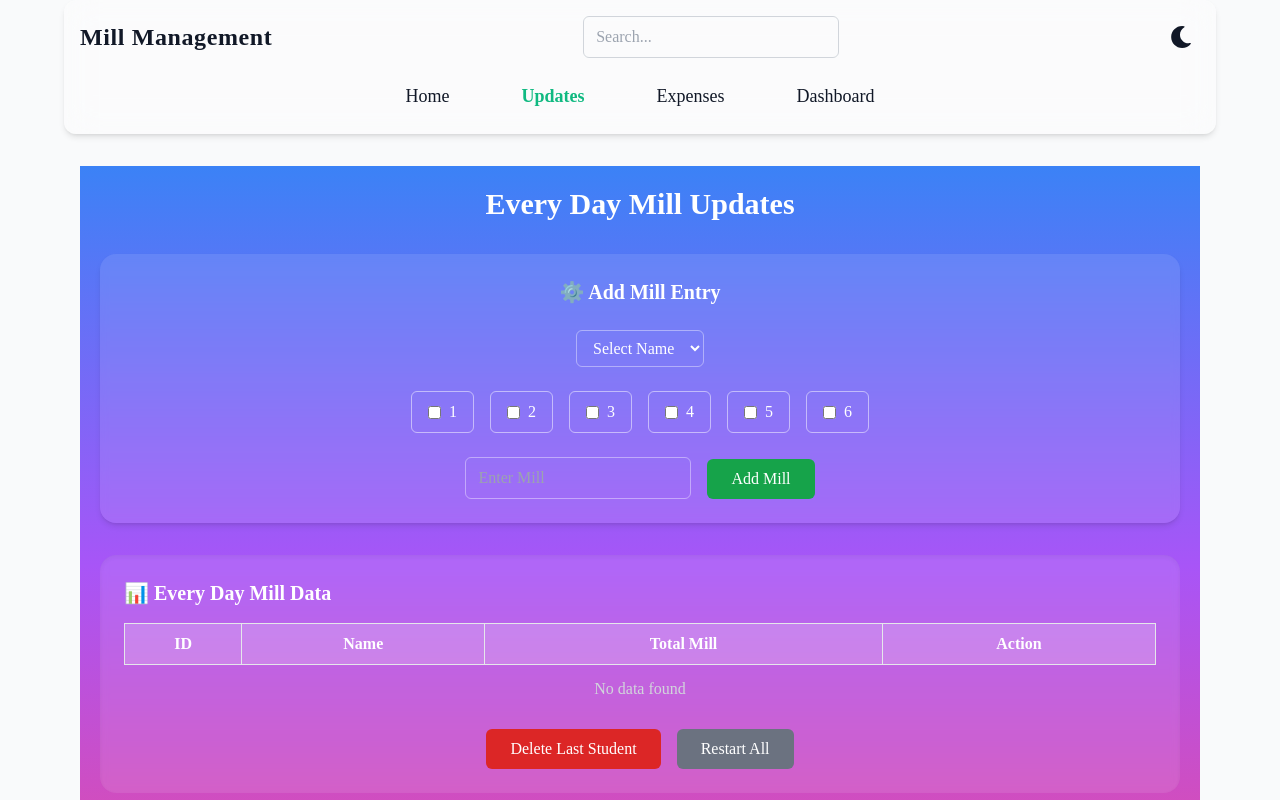
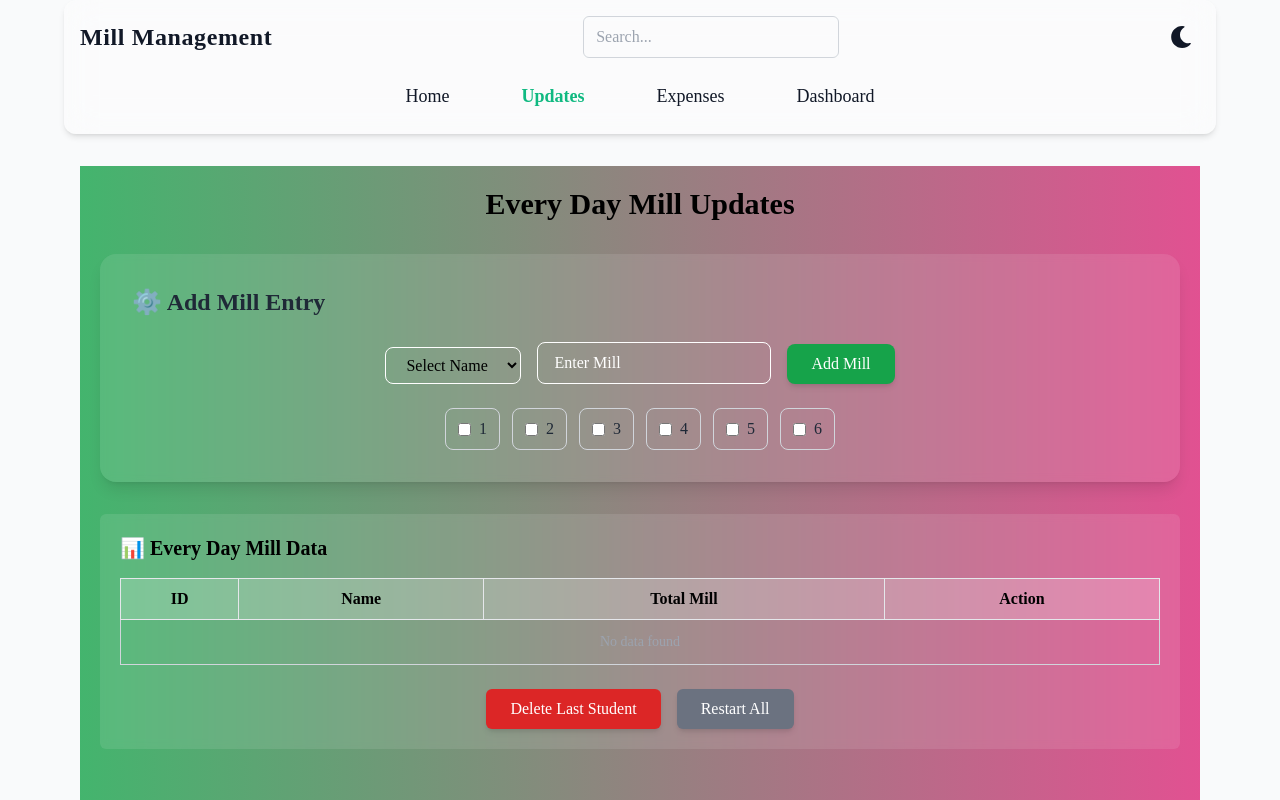
Before and after one commit to Rezowan6/React-and-Tailwind-Css-Project, a React (Vite) app: page /updates in a window 1280 px wide. Shown: the top 800 px of the page. Built offline with nearby package versions, Linux system fonts and the light colour scheme.

Commit message:
Updated project with new feature

```diff
--- a/src/components/Button.jsx
+++ b/src/components/Button.jsx
@@ -1,30 +1,60 @@
 import React from "react";
 
-export default function Button({ type, onClick }) {
+export default function Button({ type, onClick, label }) {
     let bgColor = "";
     let hoverColor = "";
+    let textColor = "text-white";
 
-    if (type === "delete") {
+    switch (type) {
+        case "delete":
         bgColor = "bg-red-600";
         hoverColor = "hover:bg-red-700";
-    } else if (type === "restart") {
+        break;
+        case "restart":
         bgColor = "bg-gray-500";
         hoverColor = "hover:bg-gray-600";
-    } else {
+        break;
+        case "backup":
         bgColor = "bg-blue-600";
         hoverColor = "hover:bg-blue-700";
+        break;
+        case "restore":
+        bgColor = "bg-yellow-500";
+        hoverColor = "hover:bg-yellow-600";
+        textColor = "text-white";
+        break;
+        default:
+        bgColor = "bg-teal-600";
+        hoverColor = "hover:bg-teal-700";
+        break;
     }
 
-    return (
+    return type === "restore" ? (
+        // Special case for Restore (file input)
+        <label
+        className={`${bgColor} ${hoverColor} ${textColor} px-6 py-2 rounded-md shadow-md cursor-pointer transition hover:scale-105`}
+        >
+        {label || "Restore"}
+        <input
+            type="file"
+            accept=".json"
+            className="hidden"
+            onChange={onClick} // onClick here handles file upload
+        />
+        </label>
+    ) : (
         <button
         onClick={onClick}
-        className={`${bgColor} ${hoverColor} text-white px-6 py-2 rounded-md transition`}
+        className={`${bgColor} ${hoverColor} ${textColor} px-6 py-2 rounded-md shadow-md transition hover:scale-105`}
         >
-        {type === "delete"
+        {label ||
+            (type === "delete"
             ? "Delete Last Student"
             : type === "restart"
             ? "Restart All"
-            : "Button"}
+            : type === "backup"
+            ? "Backup"
+            : "Button")}
         </button>
     );
 }
--- a/src/pages/Home.jsx
+++ b/src/pages/Home.jsx
@@ -51,7 +51,7 @@ export default function Home({ filter, darkMode }) {
       editCount: 0,
       editHistory: [],
     };
-
+    // duplicate name
     const isDuplicate = students.some(
       (s) => s.name.toLowerCase() === name.toLowerCase() && editIndex === null
     );
--- a/src/pages/Updates.jsx
+++ b/src/pages/Updates.jsx
@@ -1,7 +1,10 @@
 import { useState, useEffect } from "react";
 import Button from "../components/Button.jsx";
+import ReusableCard from "../components/ReusableCard.jsx";
+import AlertPopup from "../components/AlertPopup.jsx";
+import useAlert from "../hooks/useAlert.js";
 
-export default function Updates({ filter }) {
+export default function Updates({ filter, darkMode }) {
   const [students, setStudents] = useState([]);
   const [selectedName, setSelectedName] = useState("");
   const [selectedAmount, setSelectedAmount] = useState(null);
@@ -10,41 +13,47 @@ export default function Updates({ filter }) {
   const [editIndex, setEditIndex] = useState(null);
   const [viewStudent, setViewStudent] = useState(null);
 
-  // ✅ Load data on start
+  const { alertData, showAlert, showConfirm, closeAlert } = useAlert();
+
+  const bgClass = darkMode
+    ? "bg-[#121212] text-white"
+    : "bg-gradient-to-r from-green-600/80 to-pink-600/80 text-black";
+  const cardBg = darkMode ? "bg-[#1E1E2F]/90" : "bg-white/10";
+  const inputBorder = darkMode
+    ? "border-white text-white placeholder-white"
+    : "border-white text-black placeholder-white";
+
+  // Load students and mill data
   useEffect(() => {
     const savedStudents = JSON.parse(localStorage.getItem("studentsData")) || [];
-    const names = savedStudents.map(({ name }) => ({ name }));
-    setStudents(names);
+    setStudents(savedStudents.map(({ name }) => ({ name })));
 
     const savedMillData = JSON.parse(localStorage.getItem("millData")) || [];
     setExtraRows(savedMillData);
   }, []);
 
-  // ✅ Save mill data to localStorage whenever updated
   useEffect(() => {
     localStorage.setItem("millData", JSON.stringify(extraRows));
   }, [extraRows]);
 
-  // ✅ Save daily entry into monthly history (once per day)
+  // Add to monthly data
   const addToMonthlyData = (name, millValue) => {
     const today = new Date().toLocaleDateString("en-GB");
     const monthlyData = JSON.parse(localStorage.getItem("monthlyMillData")) || {};
-
     if (!monthlyData[name]) monthlyData[name] = [];
 
-    // একদিনে একবারের চেক
     const todayEntry = monthlyData[name].find((entry) => entry.date === today);
     if (todayEntry) {
-      alert(`❌ ${name} এর জন্য আজকের দিন already মিল এন্ট্রি আছে! তুমি শুধু edit করতে পারবে।`);
-      return false; // add হবে না
+      showAlert("⚠️ Warning", `A mill entry for ${name} has already been added today! You can only edit it.`);
+      return false;
     }
 
     monthlyData[name].push({ date: today, mill: millValue });
     localStorage.setItem("monthlyMillData", JSON.stringify(monthlyData));
-    return true; // add সফল
+    return true;
   };
 
-  // ✅ Checkbox handler
+  // checkbox
   const handleCheckbox = (value) => {
     if (selectedAmount === value) {
       setSelectedAmount(null);
@@ -55,25 +64,24 @@ export default function Updates({ filter }) {
     }
   };
 
-  // ✅ Add or Update Mill
+  // Add or Edit Mill
   const handleAdd = () => {
-    if (!selectedName) return alert("একজন নাম সিলেক্ট করুন!");
-    if (!customInput) return alert("মিল এন্ট্রি লিখুন বা সিলেক্ট করুন!");
+    if (!selectedName) return showAlert("❌ Error", "Please select a student!");
+    if (!customInput) return showAlert("❌ Error", "Please enter or select a mill value!");
 
     const millValue = Number(customInput);
 
     setExtraRows((prevRows) => {
       if (editIndex !== null) {
-        // ✅ Edit মোড: একাধিকবার edit allowed
         const updated = [...prevRows];
         updated[editIndex] = {
           ...updated[editIndex],
           mill: millValue,
-          edited: true, // চিহ্ন
+          edited: true,
         };
         setEditIndex(null);
 
-        // Monthly data update
+        // Update monthly
         const monthlyData = JSON.parse(localStorage.getItem("monthlyMillData")) || {};
         const today = new Date().toLocaleDateString("en-GB");
         if (!monthlyData[selectedName]) monthlyData[selectedName] = [];
@@ -82,14 +90,13 @@ export default function Updates({ filter }) {
         );
         if (todayEntryIndex !== -1) {
           monthlyData[selectedName][todayEntryIndex].mill = millValue;
-          monthlyData[selectedName][todayEntryIndex].edited = true; // ✎ চিহ্ন
+          monthlyData[selectedName][todayEntryIndex].edited = true;
         }
         localStorage.setItem("monthlyMillData", JSON.stringify(monthlyData));
-
+        showAlert("✅ Updated", `${selectedName} এর মিল এন্ট্রি আপডেট হয়েছে`);
         return updated;
       }
 
-      // ✅ Add মোড: একদিনে একবারের চেক
       const success = addToMonthlyData(selectedName, millValue);
       if (!success) return prevRows;
 
@@ -100,8 +107,12 @@ export default function Updates({ filter }) {
           ...updatedRows[rowIndex],
           mill: updatedRows[rowIndex].mill + millValue,
         };
+        showAlert("✅ Added", `Mill entry for ${selectedName} has been added successfully!`);
+
         return updatedRows;
       } else {
+        showAlert("✅ Added", `Mill entry for ${selectedName} has been added successfully!`);
+
         return [...prevRows, { name: selectedName, mill: millValue }];
       }
     });
@@ -111,7 +122,6 @@ export default function Updates({ filter }) {
     setCustomInput("");
   };
 
-  // ✅ Edit button handler
   const handleEdit = (index) => {
     const row = extraRows[index];
     setSelectedName(row.name);
@@ -120,7 +130,6 @@ export default function Updates({ filter }) {
     setEditIndex(index);
   };
 
-  // ✅ View monthly data
   const handleViewMonthly = (name) => {
     const monthlyData = JSON.parse(localStorage.getItem("monthlyMillData")) || {};
     setViewStudent({ name, data: monthlyData[name] || [] });
@@ -128,77 +137,89 @@ export default function Updates({ filter }) {
 
   const closeMonthlyView = () => setViewStudent(null);
 
-  // ✅ Delete last student
+  // Delete last
   const deleteLast = () => {
-    if (!extraRows.length) return alert("No student left to delete!");
-    if (confirm("Delete last student?")) {
+    if (!extraRows.length) return showAlert("❌ Error", "No student left to delete!");
+    showConfirm("🗑 Delete Last", "Are you sure you want to delete the last student?", () => {
       const updatedRows = extraRows.slice(0, -1);
       setExtraRows(updatedRows);
 
       const allStudents = JSON.parse(localStorage.getItem("studentsData")) || [];
       const newStudents = allStudents.slice(0, -1);
       localStorage.setItem("studentsData", JSON.stringify(newStudents));
-    }
+      showAlert("✅ Deleted", "Last student deleted successfully!");
+    });
   };
 
-  // ✅ Restart all students
+  // Restart all
   const restartAll = () => {
-    if (!extraRows.length) return;
-    if (confirm("Delete all students and all data?")) {
+    if (!extraRows.length) return showAlert("❌ Error", "No student data to restart!");
+    showConfirm("⚠️ Restart All", "Are you sure you want to delete all students and data?", () => {
       setExtraRows([]);
       setStudents([]);
       localStorage.removeItem("studentsData");
       localStorage.removeItem("millData");
       localStorage.removeItem("monthlyMillData");
-      alert("✅ All student data cleared!");
-    }
+      showAlert("✅ Cleared", "All student data cleared!");
+    });
   };
 
-  // ✅ Apply search filter
   const filteredRows = extraRows.filter((row) =>
     row.name.toLowerCase().includes(filter.toLowerCase())
   );
 
   return (
-    <div className="min-h-screen bg-gradient-to-b from-blue-500 via-purple-500 to-pink-500 font-[Times_New_Roman] p-5">
+    <div className={`min-h-screen p-5 font-[Times_New_Roman] transition-colors duration-500 ${bgClass}`}>
       <div className="max-w-6xl mx-auto space-y-8">
-        <h2 className="text-3xl font-bold text-center text-white">
-          Every Day Mill Updates
-        </h2>
+        <h2 className="text-2xl lg:text-3xl font-bold text-center">Every Day Mill Updates</h2>
 
-        {/* 🔹 Form Section */}
-        <div className="backdrop-blur-sm bg-white/10 p-6 rounded-2xl shadow-md space-y-6">
-          <h3 className="text-xl font-semibold text-white text-center mb-4">
+        {/* Form */}
+        <div className={`backdrop-blur-sm p-6 md:p-8 rounded-2xl shadow-lg space-y-6 transition-colors duration-500 ${cardBg}`}>
+          <h3 className={`text-2xl font-semibold flex items-center gap-2 ${darkMode ? "text-white" : "text-gray-800"}`}>
             ⚙️ {editIndex !== null ? "Edit Mill Entry" : "Add Mill Entry"}
           </h3>
 
-          {/* Select Student */}
-          <div className="flex justify-center">
+          <div className="flex flex-col gap-4 md:flex-row md:items-end justify-center">
             <select
               value={selectedName}
               onChange={(e) => setSelectedName(e.target.value)}
-              className="px-3 py-2 border border-white/40 bg-transparent text-white rounded-md focus:outline-none focus:ring-2 focus:ring-teal-400"
+              className={`px-4 py-2 border rounded-lg focus:outline-none focus:ring-2 focus:ring-teal-400 bg-transparent ${inputBorder}`}
             >
-              <option value="" className="text-black">
-                Select Name
-              </option>
+              <option value="">Select Name</option>
               {students.map((s, i) => (
-                <option key={i} value={s.name} className="text-black">
-                  {s.name}
-                </option>
+                <option key={i} value={s.name}>{s.name}</option>
               ))}
             </select>
+
+            <input
+              type="number"
+              value={customInput}
+              onChange={(e) => setCustomInput(e.target.value)}
+              placeholder="Enter Mill"
+              className={`px-4 py-2 border rounded-lg focus:outline-none focus:ring-2 focus:ring-teal-400 bg-transparent ${inputBorder}`}
+            />
+
+            <button
+              onClick={handleAdd}
+              className={`${
+                editIndex !== null ? "bg-yellow-600 hover:bg-yellow-700" : "bg-green-600 hover:bg-green-700"
+              } text-white px-6 py-2 rounded-lg shadow-md transition-transform duration-300 hover:scale-105`}
+            >
+              {editIndex !== null ? "Update Mill" : "Add Mill"}
+            </button>
           </div>
 
-          {/* Mill Checkboxes */}
-          <div className="flex flex-wrap gap-4 justify-center">
+          {/* Checkboxes */}
+          <div className="flex flex-wrap gap-3 justify-center mt-3">
             {[1, 2, 3, 4, 5, 6].map((val) => (
               <label
                 key={val}
-                className={`flex items-center gap-2 border text-white rounded-md px-4 py-2 cursor-pointer transition ${
+                className={`flex items-center justify-center gap-2 border rounded-lg px-3 py-2 cursor-pointer font-medium transition-all duration-300 ${
                   selectedAmount === val
-                    ? "bg-teal-600 border-teal-400"
-                    : "border-white/50"
+                    ? "bg-teal-600 text-white border-teal-600 scale-[1.03]"
+                    : darkMode
+                    ? "border-gray-600 text-white hover:bg-gray-700"
+                    : "border-gray-300 text-gray-800 hover:bg-gray-100"
                 }`}
               >
                 <input
@@ -211,40 +232,14 @@ export default function Updates({ filter }) {
               </label>
             ))}
           </div>
-
-          {/* Input + Add Button */}
-          <div className="flex flex-col md:flex-row md:items-end gap-4 justify-center">
-            <input
-              type="number"
-              value={customInput}
-              onChange={(e) => setCustomInput(e.target.value)}
-              placeholder="Enter Mill"
-              className="px-3 py-2 border border-white/40 bg-transparent text-white rounded-md focus:outline-none focus:ring-2 focus:ring-teal-400"
-            />
-            <button
-              onClick={handleAdd}
-              className={`${
-                editIndex !== null
-                  ? "bg-yellow-600 hover:bg-yellow-700"
-                  : "bg-green-600 hover:bg-green-700"
-              } text-white px-6 py-2 rounded-md transition`}
-            >
-              {editIndex !== null ? "Update Mill" : "Add Mill"}
-            </button>
-          </div>
         </div>
 
-        {/* 🔹 Table Section */}
-        {!viewStudent ? (
-          <div className="backdrop-blur-sm bg-white/10 p-6 rounded-2xl shadow-inner space-y-4">
-            <h2 className="text-xl font-semibold mb-4 text-white">
-              📊 Every Day Mill Data
-            </h2>
-
-            <div className="overflow-x-auto">
-              <table className="w-full border-collapse text-center text-white overflow-hidden">
-                <thead>
-                  <tr className="bg-white/20">
+        {/* Table + Buttons */}
+        <div className={`backdrop-blur-sm p-5 rounded-md transition-colors duration-500 ${cardBg}`}>
+          <h2 className="text-xl font-semibold mb-4">📊 Every Day Mill Data</h2>
+          <table className={`w-full border-collapse text-center border transition-colors duration-500 ${darkMode ? "border-gray-600 text-white" : "border-gray-300 text-black"}`}>
+            <thead className={darkMode ? "bg-gray-700/30" : "bg-white/20"}>
+              <tr>
                 <th className="border py-2">ID</th>
                 <th className="border py-2">Name</th>
                 <th className="border py-2">Total Mill</th>
@@ -253,28 +248,20 @@ export default function Updates({ filter }) {
             </thead>
             <tbody>
               {filteredRows.map((row, i) => (
-                    <tr
-                      key={i}
-                      className="hover:bg-teal-600/40 transition cursor-pointer"
-                    >
+                <tr key={i} className={`transition-all duration-300 cursor-pointer ${darkMode ? "hover:bg-gradient-to-r hover:from-teal-500/30 hover:to-purple-500/30" : "hover:bg-gradient-to-r hover:from-teal-400/20 hover:to-pink-400/20"}`}>
                   <td className="border py-2">{i + 1}</td>
                   <td className="border py-2">{row.name}</td>
-                      <td className="border py-2">
-                        {row.mill}{" "}
-                        {row.edited && (
-                          <span className="text-sm text-yellow-300">✎</span>
-                        )}
-                      </td>
+                  <td className="border py-2">{row.mill} {row.edited && <span className="text-xs text-yellow-300">✎</span>}</td>
                   <td className="border py-2 space-x-2">
                     <button
                       onClick={() => handleEdit(i)}
-                          className="bg-yellow-500 hover:bg-yellow-600 text-black px-3 py-1 rounded-md font-semibold"
+                      className="bg-yellow-500 hover:bg-yellow-600 text-black px-3 py-1 rounded-md font-semibold transition"
                     >
                       Edit
                     </button>
                     <button
                       onClick={() => handleViewMonthly(row.name)}
-                          className="bg-blue-500 hover:bg-blue-600 text-white px-3 py-1 rounded-md font-semibold"
+                      className="bg-blue-500 hover:bg-blue-600 text-white px-3 py-1 rounded-md font-semibold transition"
                     >
                       View Monthly
                     </button>
@@ -283,67 +270,71 @@ export default function Updates({ filter }) {
               ))}
               {filteredRows.length === 0 && (
                 <tr>
-                      <td colSpan="4" className="py-3 text-gray-300">
-                        No data found
-                      </td>
+                  <td colSpan="4" className="py-3 text-gray-400 text-sm">No data found</td>
                 </tr>
               )}
             </tbody>
           </table>
-            </div>
 
-            {/* Last & All Students Buttons */}
           <div className="flex flex-col md:flex-row justify-center gap-4 mt-6">
             <Button type="delete" onClick={deleteLast} />
             <Button type="restart" onClick={restartAll} />
           </div>
         </div>
-        ) : (
-          // 🔹 Monthly Data View
-          <div className="backdrop-blur-sm bg-white/10 p-6 rounded-2xl shadow-inner space-y-4">
-            <h2 className="text-2xl font-semibold text-center text-white mb-4">
+
+        {/* Monthly View Modal */}
+        {viewStudent && (
+          <div className="fixed inset-0 bg-black/90 flex justify-center items-center z-50 p-5">
+            <div className={`relative p-6 rounded-2xl w-full max-w-96 backdrop-blur-md border border-teal-400 shadow-[0_0_25px_rgba(20,184,166,0.4)] transition-all duration-500 ${cardBg}`}>
+              <h3 className="text-xl font-bold mb-4 text-transparent bg-clip-text bg-gradient-to-r from-teal-400 via-purple-500 to-pink-500 text-center">
                 📅 {viewStudent.name}'s Monthly Mill Data
-            </h2>
+              </h3>
 
               {viewStudent.data.length > 0 ? (
-              <table className="w-full border-collapse text-center text-white overflow-hidden">
-                <thead>
-                  <tr className="bg-white/20">
-                    <th className="border py-2">#</th>
-                    <th className="border py-2">Date</th>
-                    <th className="border py-2">Mill</th>
+                <div className="overflow-x-auto">
+                  <table className="w-full text-white text-sm border-collapse">
+                    <thead className="bg-gray-700/30">
+                      <tr>
+                        <th className="border px-2 py-2">#</th>
+                        <th className="border px-2 py-2">Date</th>
+                        <th className="border px-2 py-2">Mill</th>
                       </tr>
                     </thead>
                     <tbody>
                       {viewStudent.data.map((d, idx) => (
-                    <tr key={idx} className="hover:bg-teal-600/40">
+                        <tr key={idx} className="hover:bg-teal-600/30 transition-colors text-center">
                           <td className="border py-2">{idx + 1}</td>
                           <td className="border py-2">{d.date}</td>
-                      <td className="border py-2">
-                        {d.mill}{" "}
-                        {d.edited && (
-                          <span className="text-sm text-yellow-300">✎</span>
-                        )}
-                      </td>
+                          <td className="border py-2">{d.mill} {d.edited && <span className="text-sm text-yellow-300">✎</span>}</td>
                         </tr>
                       ))}
                     </tbody>
                   </table>
+                </div>
               ) : (
-              <p className="text-center text-gray-300">
-                No monthly data found for {viewStudent.name}.
-              </p>
+                <p className="text-center text-gray-400">No monthly data found</p>
               )}
 
-            <div className="text-center">
               <button
                 onClick={closeMonthlyView}
-                className="bg-red-600 hover:bg-red-700 text-white px-4 py-2 rounded-md mt-3"
+                className="mt-5 w-full py-2 rounded-md font-medium text-white bg-gradient-to-r from-red-500 via-pink-500 to-purple-500 hover:opacity-90 shadow-[0_0_15px_rgba(244,114,182,0.4)] transition"
               >
-                Back to Main Table
+                Back
               </button>
             </div>
           </div>
+        )}
+
+        {/* Alert Popup */}
+        {alertData.show && (
+          <AlertPopup
+            show={alertData.show}
+            onClose={closeAlert}
+            title={alertData.title}
+            message={alertData.message}
+            type={alertData.type}
+            onConfirm={alertData.onConfirm}
+          />
         )}
       </div>
     </div>
```
Lines whose indentation alone changed are shown as unchanged.
